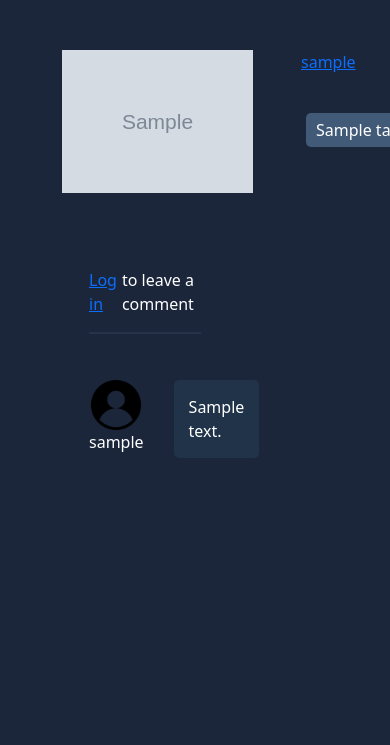
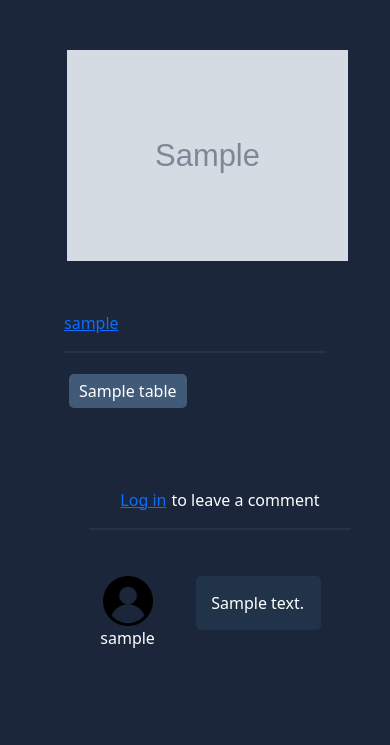
Before and after one commit to JRichm/artistlinq, a Flask app: page /post/1/ in a window 390 px wide; the page is wider, and only the part inside the window is pictured. Shown: the part 79-824 px from the top of that part. Run offline with Flask 3, Linux system fonts and the light colour scheme; tables that the repository leaves empty hold one stand-in row (values such as "Sample post"); grey boxes marked "Sample" are stand-in pictures; some libraries are stand-ins or nearby versions.

Commit message:
updated post page for mobile

```diff
--- a/static/css/post.css
+++ b/static/css/post.css
@@ -22,8 +22,8 @@ main {
     display: flex;
     flex-direction: column;
     justify-content: space-between;
-    width: 25vw;
-    padding: 50px 50px 25px 50px;
+    width: 50vw;
+    padding: 25px 25px 25px 25px;
 }
 
 #post-settings, #report-post {
@@ -51,7 +51,7 @@ main {
 .tag-list-box {
     display: flex;
     flex-wrap: wrap;
-    width: 500px;
+    width: 100%;
 }
 
 .added-tag {
@@ -100,7 +100,7 @@ main {
     display: flex;
     flex-direction: column;
     width: 100%;
-    padding: 0px 150px 0px 50px;
+    padding: 0px 0px 0px 50px;
 }
 
 .new-comment-container {
@@ -139,6 +139,7 @@ main {
     flex-direction: column;
     background-color: #415a77;
     width: 25vw;
+    margin: 25px;
 }
 
 #new-comment-input {
--- a/templates/post.html
+++ b/templates/post.html
@@ -4,6 +4,21 @@
 {% block title %}Art-Station [POST - {{post.post_id}}]{% endblock %}
 {% block head %}
     <link rel="stylesheet" href="../../static/css/post.css">
+    <style>
+        @media (max-width: 1000px) {
+            .post-section {
+                flex-direction: column;
+            }
+
+            .post-details {
+                width: 100%;
+            }
+
+            .secondary-section {
+                flex-direction: column;
+            }
+        }
+    </style>
 {% endblock %}
 
 {% block body %}
```
